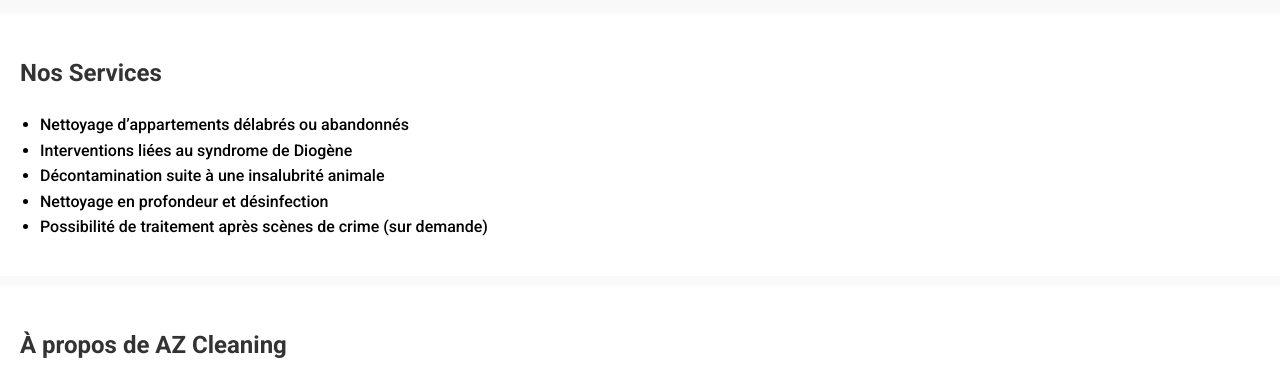
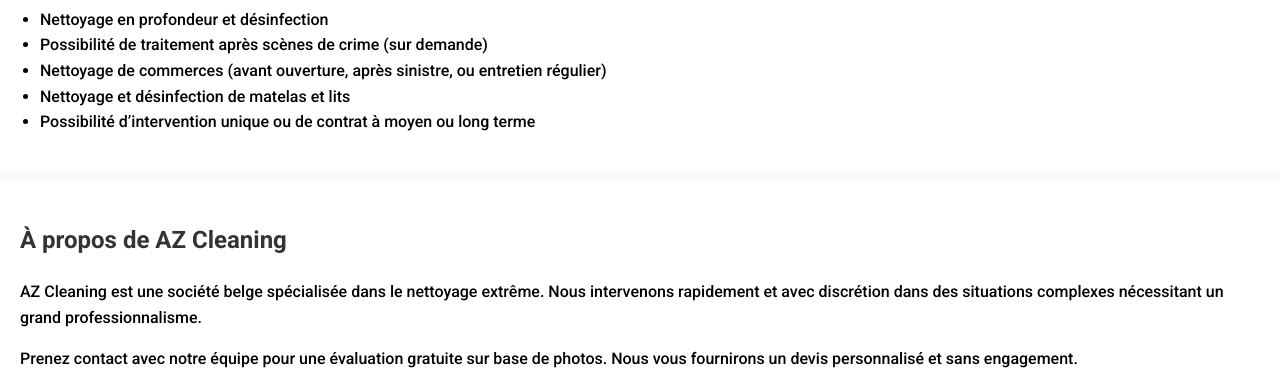
Before and after one commit to AZ-Cleaning/AZ-Cleaning, a plain HTML site: page index.html in a window 1280 px wide. Shown: the part 449-819 px from the top of the page. Drawn offline with Linux system fonts and the light colour scheme.

Commit message:
Add files via upload

```diff
--- a/index.html
+++ b/index.html
@@ -1,4 +1,3 @@
-
 <!DOCTYPE html>
 <html lang="fr">
 <head>
@@ -81,6 +80,9 @@
             <li>Décontamination suite à une insalubrité animale</li>
             <li>Nettoyage en profondeur et désinfection</li>
             <li>Possibilité de traitement après scènes de crime (sur demande)</li>
+            <li>Nettoyage de commerces (avant ouverture, après sinistre, ou entretien régulier)</li>
+            <li>Nettoyage et désinfection de matelas et lits</li>
+            <li>Possibilité d’intervention unique ou de contrat à moyen ou long terme</li>
         </ul>
     </section>
 
```
Also changed, not shown: logo.png.
